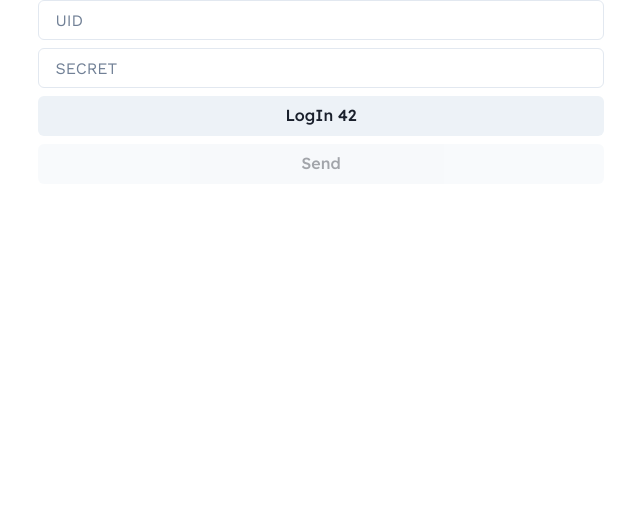
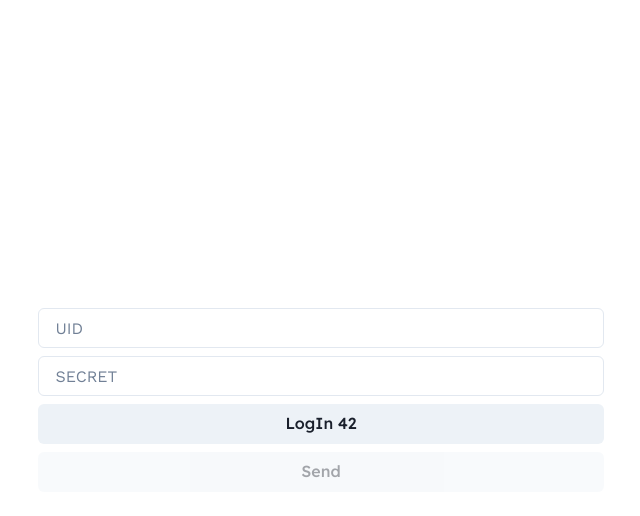
Before and after one commit to hde-oliv/ft_transcendence, a Next.js app in the folder frontend/: page / in a window 1280 px wide. Shown: the top 516 px of the page, without its empty margins (319-959 px from the left). Built offline with nearby package versions, Linux system fonts and the light colour scheme.

Commit message:
centered login page

```diff
--- a/frontend/src/pages/_document.tsx
+++ b/frontend/src/pages/_document.tsx
@@ -8,6 +8,7 @@ export default function Document() {
 		<Html lang="en">
 			<Head />
 			<body>
+				{/* <body style={{ display: 'flex' }}> */}
 				<ColorModeScript initialColorMode={theme.config.initialColorMode} />
 				<Main />
 				<NextScript />
--- a/frontend/src/pages/index.tsx
+++ b/frontend/src/pages/index.tsx
@@ -48,6 +48,7 @@ export default function Home() {
 	}
 
 	return (
+		<div style={{ display: 'flex', flexDirection: 'column', justifyContent: 'center', height: '100vh' }}>
 			<Container>
 				<Stack>
 					<Input placeholder='UID'></Input>
@@ -56,5 +57,6 @@ export default function Home() {
 					<Button onClick={exchangeCode} isDisabled={router.query.code === undefined}>Send</Button>
 				</Stack>
 			</Container>
+		</div>
 	);
 }
```
Lines whose indentation alone changed are shown as unchanged.
